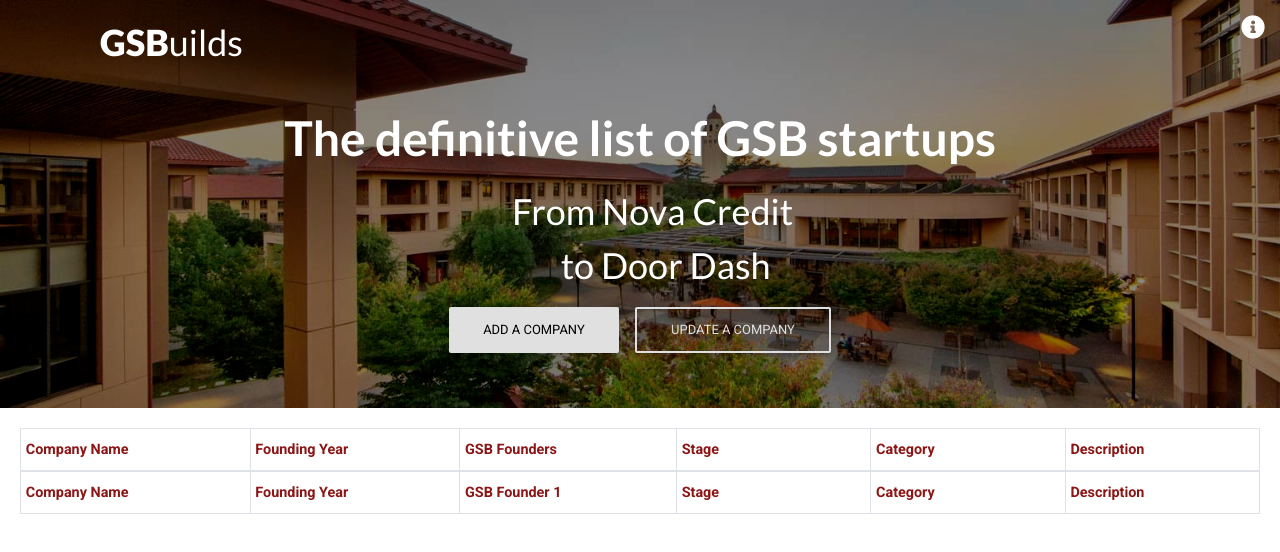
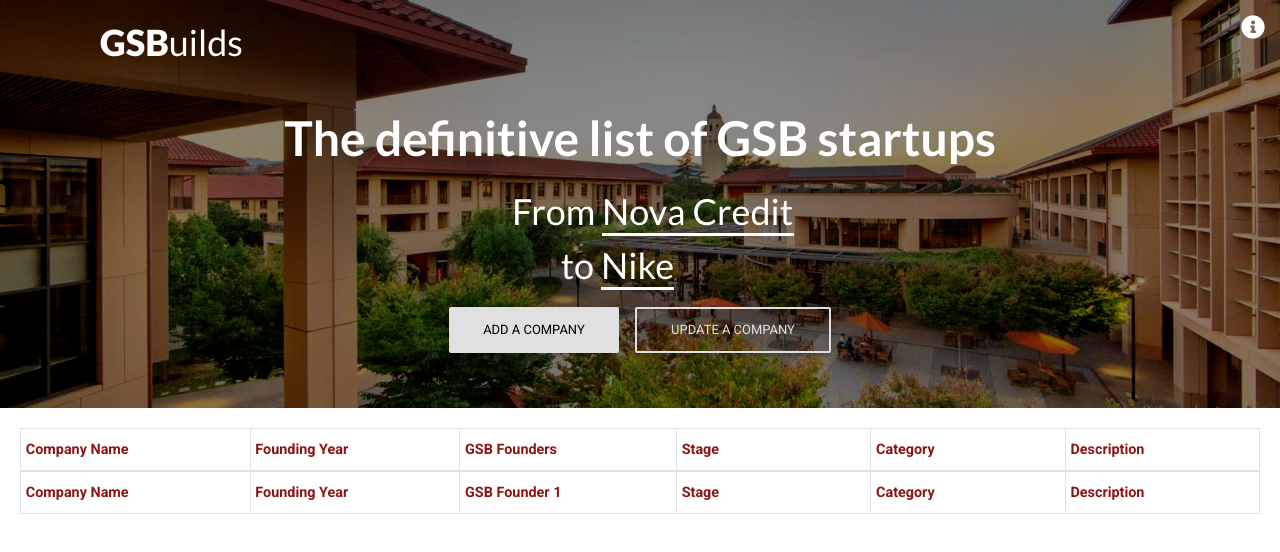
Before and after one commit to drewbent/gsbuilds, a plain HTML site: page index.html in a window 1280 px wide. Drawn offline with Linux system fonts and the light colour scheme; no server answers.

Commit message:
Touch up Morphext.

```diff
--- a/css/style.css
+++ b/css/style.css
@@ -111,3 +111,7 @@
 h5{
   font-size: 1.4em;
 }
+
+#js-rotating1, #js-rotating2 {
+  border-bottom: 3px solid white;
+}
--- a/index.html
+++ b/index.html
@@ -36,7 +36,7 @@
         <div id="title"><span id="gsb-title">GSB</span>uilds</div>
         <div id="headline">The definitive list of GSB startups</div>
         <div id="subheader">
-          <div id="line1">From <span id="js-rotating1">the latest, Landed, Nova Credit, Startup Garage</span></div>
+          <div id="line1">From <span id="js-rotating1">the latest, Nova Credit, Landed, Startup Garage</span></div>
           <div id="line2">&nbsp;&nbsp;&nbsp;&nbsp;&nbsp;&nbsp;&nbsp;to <span id="js-rotating2">the greatest, Nike, Door Dash, IPO</span></div>
         </div>
         <div id="info">
--- a/js/main.js
+++ b/js/main.js
@@ -72,7 +72,7 @@
 $("#js-rotating1").Morphext({
   animation: "bounceIn",
   separator: ",",
-  speed: 2000,
+  speed: 3300,
   complete: function () {
       // Called after the entrance animation is executed.
   }
@@ -80,7 +80,7 @@
 $("#js-rotating2").Morphext({
   animation: "bounceIn",
   separator: ",",
-  speed: 2000,
+  speed: 3300,
   complete: function () {
       // Called after the entrance animation is executed.
   }
```
